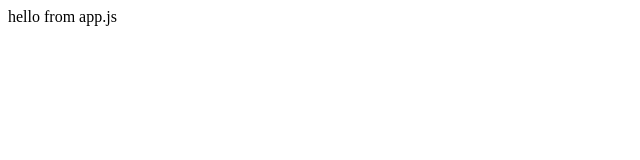
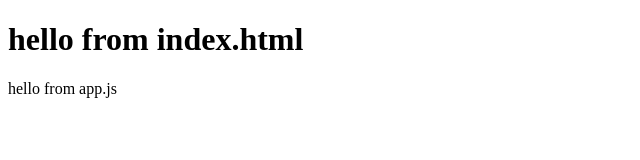
Before and after one commit to 0silverback0/weather-app, a plain HTML site: page index.html in a window 1280 px wide. Shown: the whole page, without its empty margins (0-640 px from the left). Drawn offline with Linux system fonts and the light colour scheme; files whose address does not match are found by name.

Commit message:
Update index.html

```diff
--- a/index.html
+++ b/index.html
@@ -4,7 +4,7 @@
 	<title>Node Server</title>
 </head>
 <body>
-<!--<h1>hello form index.html</h1> -->
+<h1>hello from index.html</h1>
 <script src="app.js"></script>
 </body>
 </html>
```
